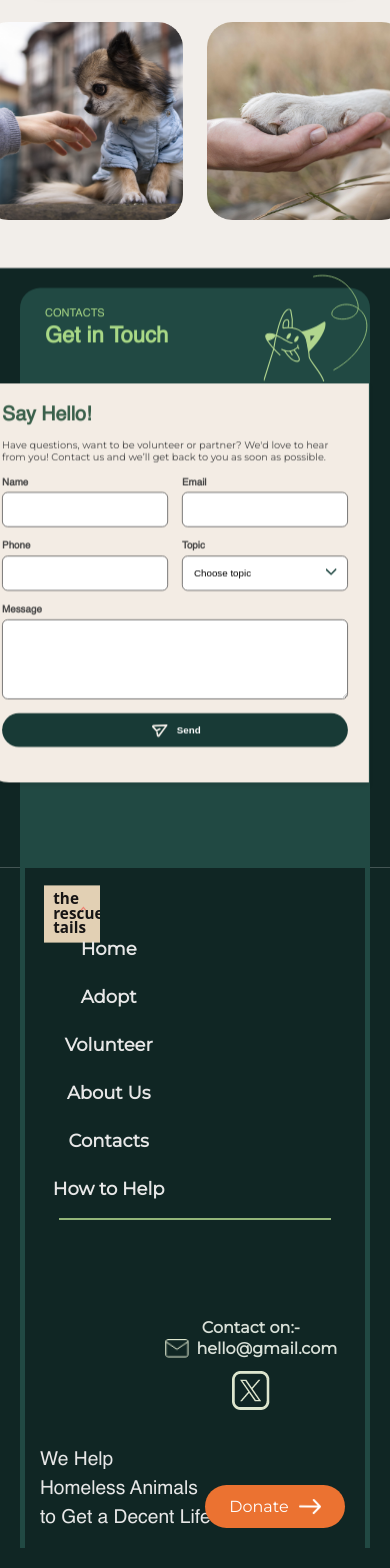
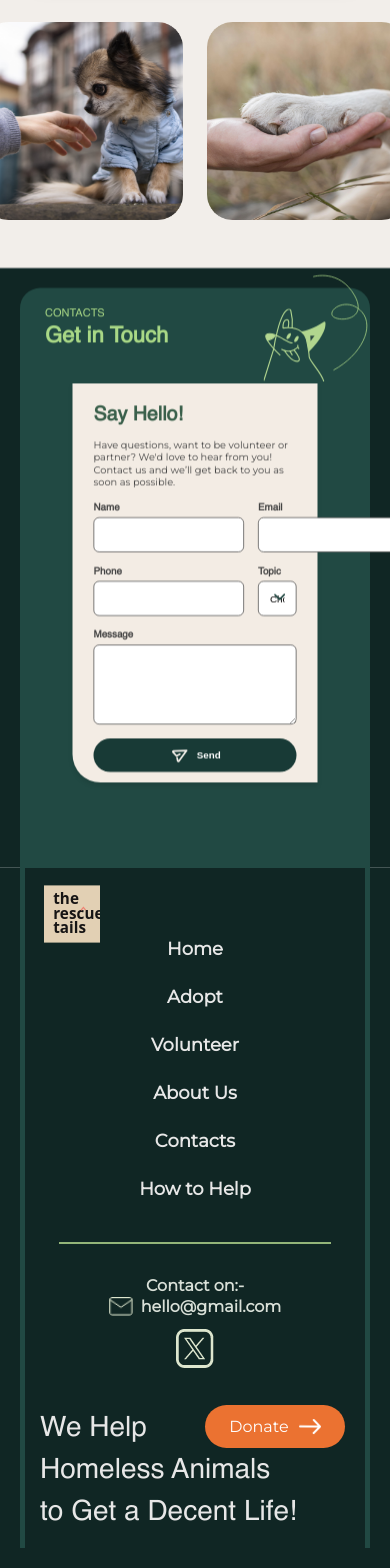
Before and after one commit to vidwanns/the_rescue_tails, a Next.js app: page / in a window 390 px wide. Shown: the part 3559-5127 px from the top of the page. Built offline with nearby package versions, Linux system fonts and the light colour scheme.

Commit message:
footer updated

```diff
--- a/src/app/styles/component/layout/footer.css
+++ b/src/app/styles/component/layout/footer.css
@@ -263,7 +263,7 @@
         height: 2px;
         background-color: #93B579;
         margin: auto;
-        margin-top: 300px;
+        margin-top: 200px;
     }
     /* Center align contact information */
     .footer-contact {
@@ -272,14 +272,15 @@
 
     .text-wrapper {
         justify-content: center;
-        /* align-items: center; */
+        flex-direction: column;
+        align-items: center;
         padding-right: 0;
     }
 
     /* Text at the bottom */
     .text-left-corner {
         position: absolute;
-        font-size: 1.2rem;
+        font-size: 28px;
         line-height: 1.5;
         text-align: start;
         margin-bottom: 0;
@@ -290,7 +291,7 @@
     /* Position Donate button at bottom-right */
     .footer-donate {
         position: absolute;
-        bottom: 20px;
+        bottom: 100px;
         right: 20px;
         display: flex;
         justify-content: center;
@@ -305,8 +306,9 @@
 
     /* mobile contact form */
     .footerMobile {
-        display: block;
-        margin-top: 400px;
+        display: flex;
+        flex-direction: column;
+        margin-top: 40px;
         justify-content: center;
         text-align: center;
         color: #d9e0d8;
@@ -314,12 +316,12 @@
         font-weight: bold;
     }
 
-      .contactInfo {
+    .contactInfo {
         display: flex;
         flex-direction: column;
         align-items: center;
-        gap: 10px; /* Adjust spacing as needed */
-      }
+        gap: 10px;
+    }
 
       .email,
       .social {
--- a/src/app/styles/component/sixthSection/sixthSection.css
+++ b/src/app/styles/component/sixthSection/sixthSection.css
@@ -191,14 +191,14 @@
 }
 @media (max-width: 768px) {
     .contact-form {
-        position: fixed;
+        position: absolute;
         transform: scale(0.7);
-        right: -62px;
-        width: 554px;
-        max-width: 630px;
+        right: 0;
+        left: 0;
+        max-width: 100%;
+        margin-left: 0;
     }
 }
-
 
 .contact-form h3 {
     font-family: 'HV';
```
